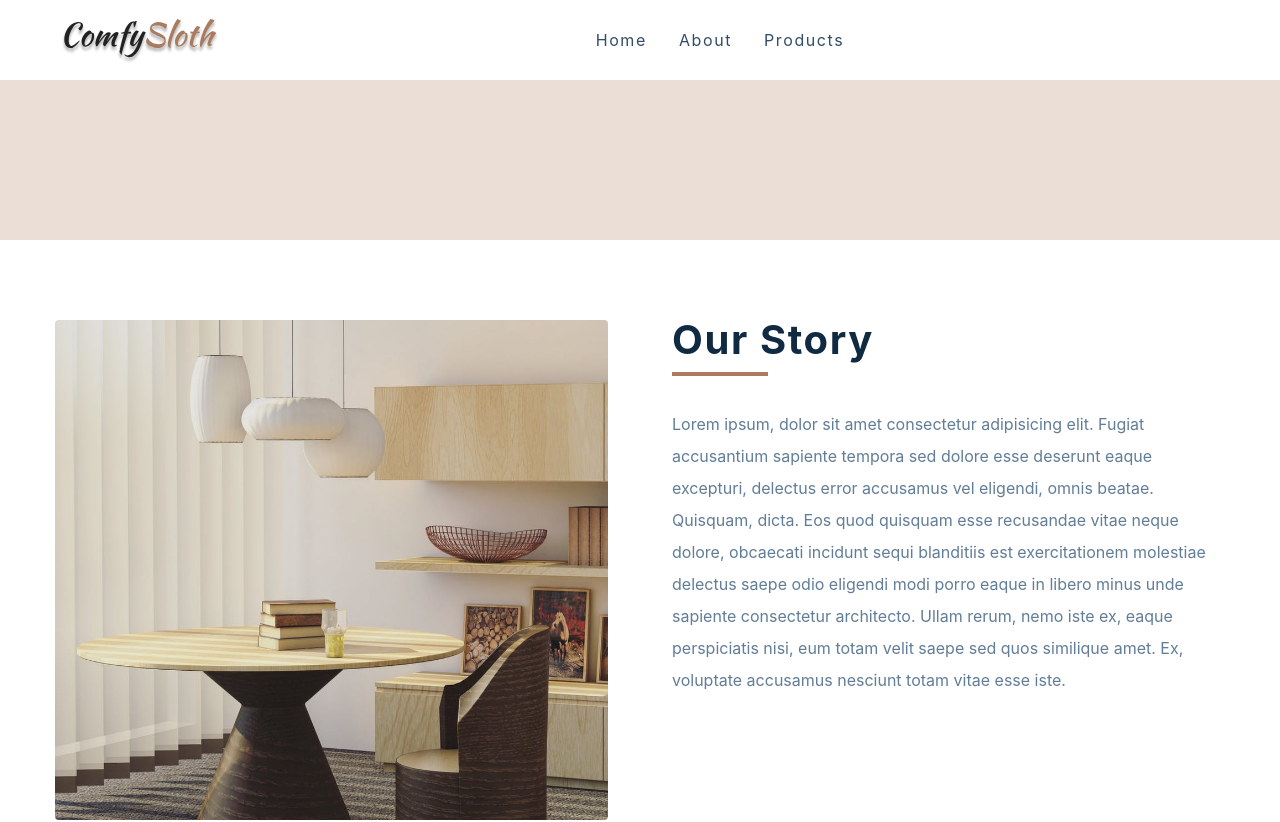
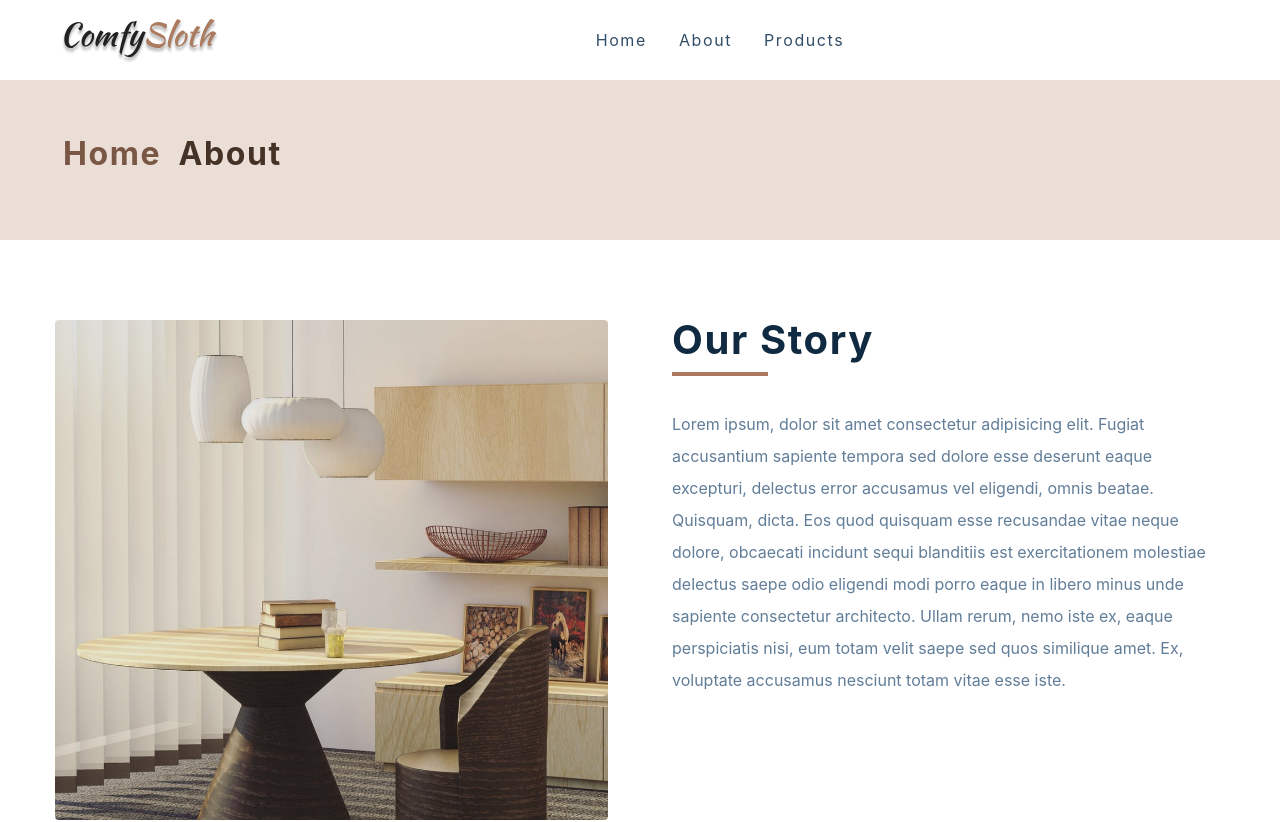
Before and after one commit to aida708/E-commerce, a React (Create React App) app: page /about in a window 1280 px wide. Shown: the top 822 px of the page. Built offline with nearby package versions, Linux system fonts and the light colour scheme.

Commit message:
checkout Page

```diff
--- a/src/components/PageHero.js
+++ b/src/components/PageHero.js
@@ -1,8 +1,16 @@
 import React from "react";
 import styled from "styled-components";
 import { Link } from "react-router-dom";
-const PageHero = () => {
-  return <Wrapper></Wrapper>;
+const PageHero = ({ title }) => {
+  return (
+    <Wrapper>
+      <div className="section-center">
+        <h3>
+          <Link to="/">Home</Link> {title}
+        </h3>
+      </div>
+    </Wrapper>
+  );
 };
 
 const Wrapper = styled.section`
--- a/src/pages/CheckoutPage.js
+++ b/src/pages/CheckoutPage.js
@@ -1,12 +1,19 @@
-import React from 'react'
-import styled from 'styled-components'
-import { PageHero, StripeCheckout } from '../components'
+import React from "react";
+import styled from "styled-components";
+import { PageHero, StripeCheckout } from "../components";
 // extra imports
-import { useCartContext } from '../context/cart_context'
-import { Link } from 'react-router-dom'
+import { useCartContext } from "../context/cart_context";
+import { Link } from "react-router-dom";
 
 const CheckoutPage = () => {
-  return <h4>checkout page</h4>
-}
-const Wrapper = styled.div``
-export default CheckoutPage
+  return (
+    <main>
+      <PageHero title="checkout" />
+      <Wrapper className="page">
+        <h1>checkout here</h1>
+      </Wrapper>
+    </main>
+  );
+};
+const Wrapper = styled.div``;
+export default CheckoutPage;
```
